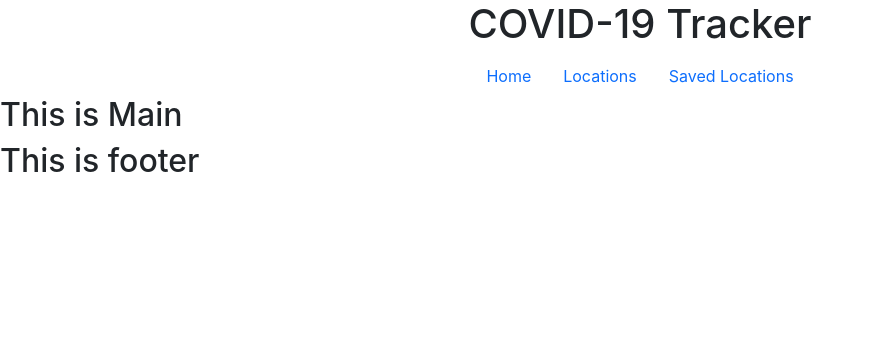
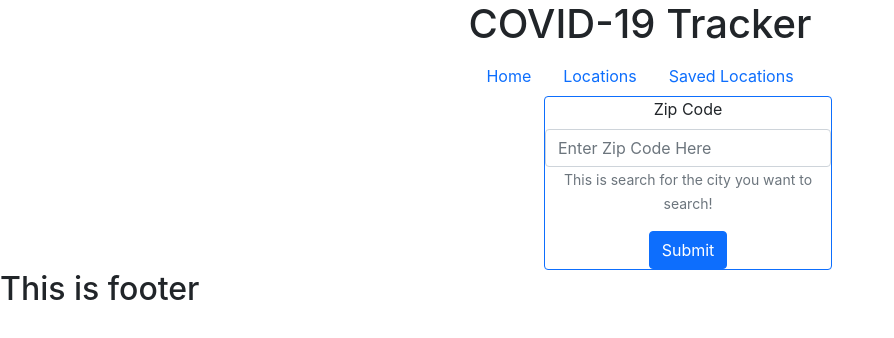
Before and after one commit to Team-Donner-Donder/covid-data-tracker-frontend, a React (Create React App) app: page / in a window 1280 px wide. Shown: the top 338 px of the page, without its empty margins (0-894 px from the left). Built offline with nearby package versions, Linux system fonts and the light colour scheme.

Commit message:
centered zip code card

```diff
--- a/src/components/Main.js
+++ b/src/components/Main.js
@@ -1,4 +1,5 @@
 import React, { Component } from 'react'
+import ZipForm from './ZipForm'
 
 
 
@@ -6,7 +7,7 @@ export default class Main extends Component {
   render() {
     return (
       <div>
-        <h2> This is Main</h2>
+        <ZipForm />
       </div>
     )
   }
--- /dev/null
+++ b/src/components/ZipForm.js
@@ -0,0 +1,29 @@
+import React, { Component } from 'react'
+import Form from 'react-bootstrap/Form'
+import Button from 'react-bootstrap/Button'
+import Card  from 'react-bootstrap/Card'
+
+export default class ZipForm extends Component {
+  render() {
+    return (
+      <div>
+        <Card className="text-center" border="primary" style={{ width: '18rem', marginLeft: '42.5%'}}>
+        <Form>
+          <Form.Group className="mb-3" controlId="formBasicEmail">
+            <Form.Label>Zip Code</Form.Label>
+            <Form.Control type="text" placeholder="Enter Zip Code Here" />
+            <Form.Text className="text-muted">
+              This is search for the city you want to search!
+            </Form.Text>
+          </Form.Group>
+          <Button variant="primary" type="submit">
+            Submit
+          </Button>
+        </Form>
+
+
+        </Card>
+      </div>
+    )
+  }
+}
```
Also changed, not shown: src/App.css (line endings or trailing spaces).
